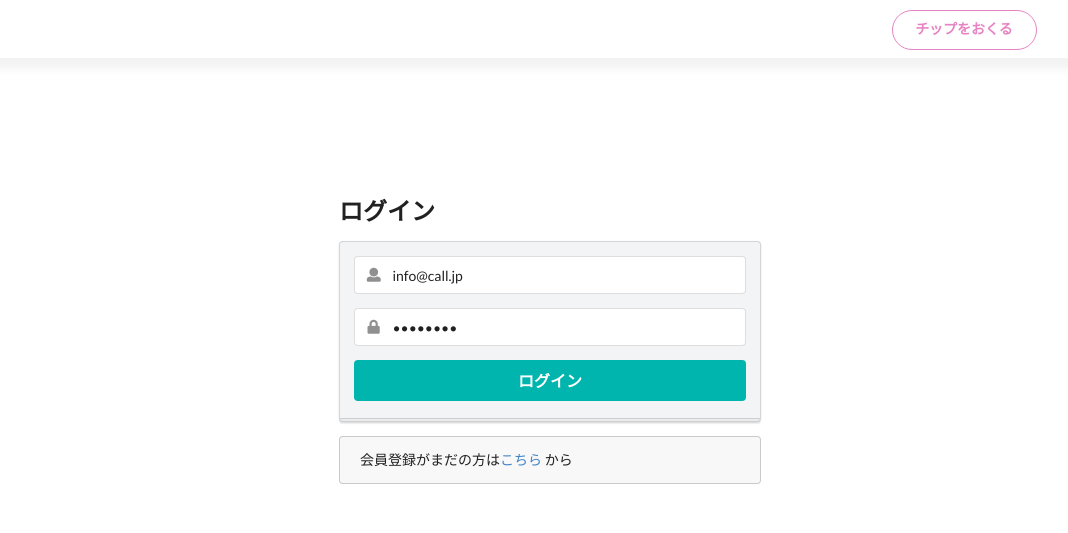
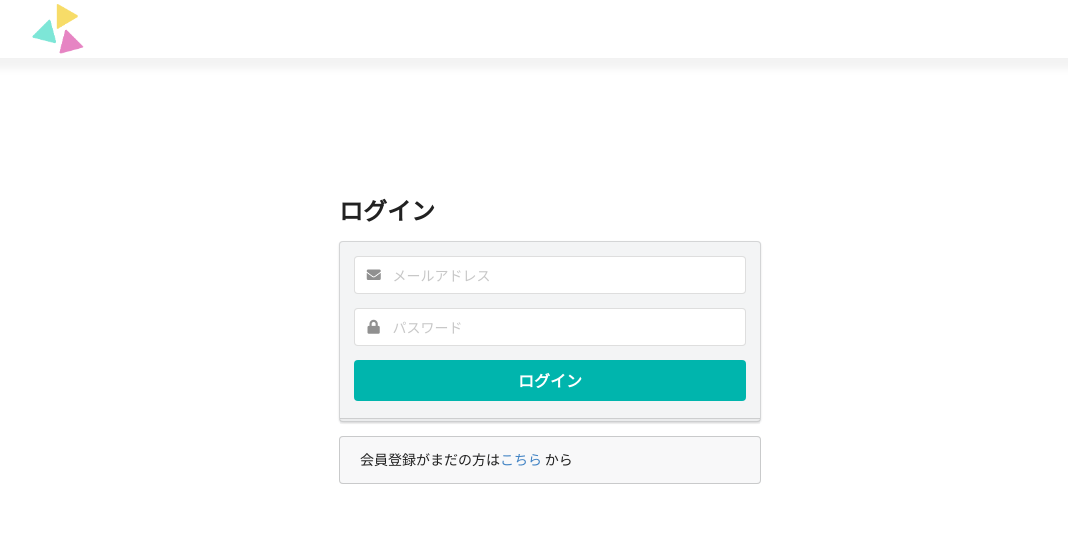
Before and after one commit to YoshioKimura/hi-chip, a PHP site: page /gs/login.php in a window 1280 px wide. Shown: the top 533 px of the page, without its empty margins (90-1158 px from the left). Run offline with PHP 8.4, Linux system fonts and the light colour scheme; some libraries are stand-ins or nearby versions.

Commit message:
ログイン周りの不具合解消

```diff
--- a/login.php
+++ b/login.php
@@ -30,29 +30,14 @@
         margin: auto !important;
     }
 
-    .column{
-
-    }
-
 </style>
 
 <body>
-<!--
-     <div class="top ui secondary menu">
-    <a class="item sidebar"><i class="icon sidebar"></i></a>
-    <a class="item">Submit</a>
-    <div class="right menu">
-      <a class="item">Sign Up</a>
-      <a class="item">Help</a>
-    </div>
-  </div>
--->
 
 
 <?php
-    include "header.php";
+    include "header2.php";
 ?>
-
     <div class="ui middle aligned center aligned grid maxwidth centered">
         <div class="column" style="margin-bottom: 260px;">
             <h2 class="ui image header">
@@ -63,12 +48,12 @@
             <form action="login_act.php" method="POST" class="ui large form">
                 <div class="ui stacked secondary  segment">
                     <div class="field">
-                        <div class="ui left icon input"> <i class="user icon"></i>
-                            <input type="text" name="email" placeholder="E-mail address" value="info@call.jp"> </div>
+                        <div class="ui left icon input"> <i class="mail icon"></i>
+                            <input type="text" name="email" placeholder="メールアドレス" > </div>
                     </div>
                     <div class="field">
                         <div class="ui left icon input"> <i class="lock icon"></i>
-                            <input type="password" name="lpw" placeholder="Password" value="hogehoge"> </div>
+                            <input type="password" name="lpw" placeholder="パスワード"> </div>
                     </div>
                     <div class="ui fluid large teal submit button">ログイン</div>
                 </div>
--- a/register.php
+++ b/register.php
@@ -44,15 +44,15 @@
                 <div class="ui stacked secondary  segment">
                     <div class="field">
                         <div class="ui left icon input"> <i class="user icon"></i>
-                            <input type="text" name="name" placeholder="name"> </div>
+                            <input type="text" name="name" placeholder="お名前"> </div>
                     </div>
                     <div class="field">
                         <div class="ui left icon input"> <i class="user icon"></i>
-                            <input type="text" name="email" placeholder="E-mail address"> </div>
+                            <input type="text" name="email" placeholder="メールアドレス"> </div>
                     </div>
                     <div class="field">
                         <div class="ui left icon input"> <i class="lock icon"></i>
-                            <input type="password" name="password" placeholder="Password"> </div>
+                            <input type="password" name="lpw" placeholder="パスワード(ハッシュ化されて保存されます)"> </div>
                     </div>
                     <div class="ui fluid large teal submit button">登録する</div>
                 </div>
```
Also changed, not shown: login_act.php (+1 -23 lines), user_insert.php (+3 -5 lines).
